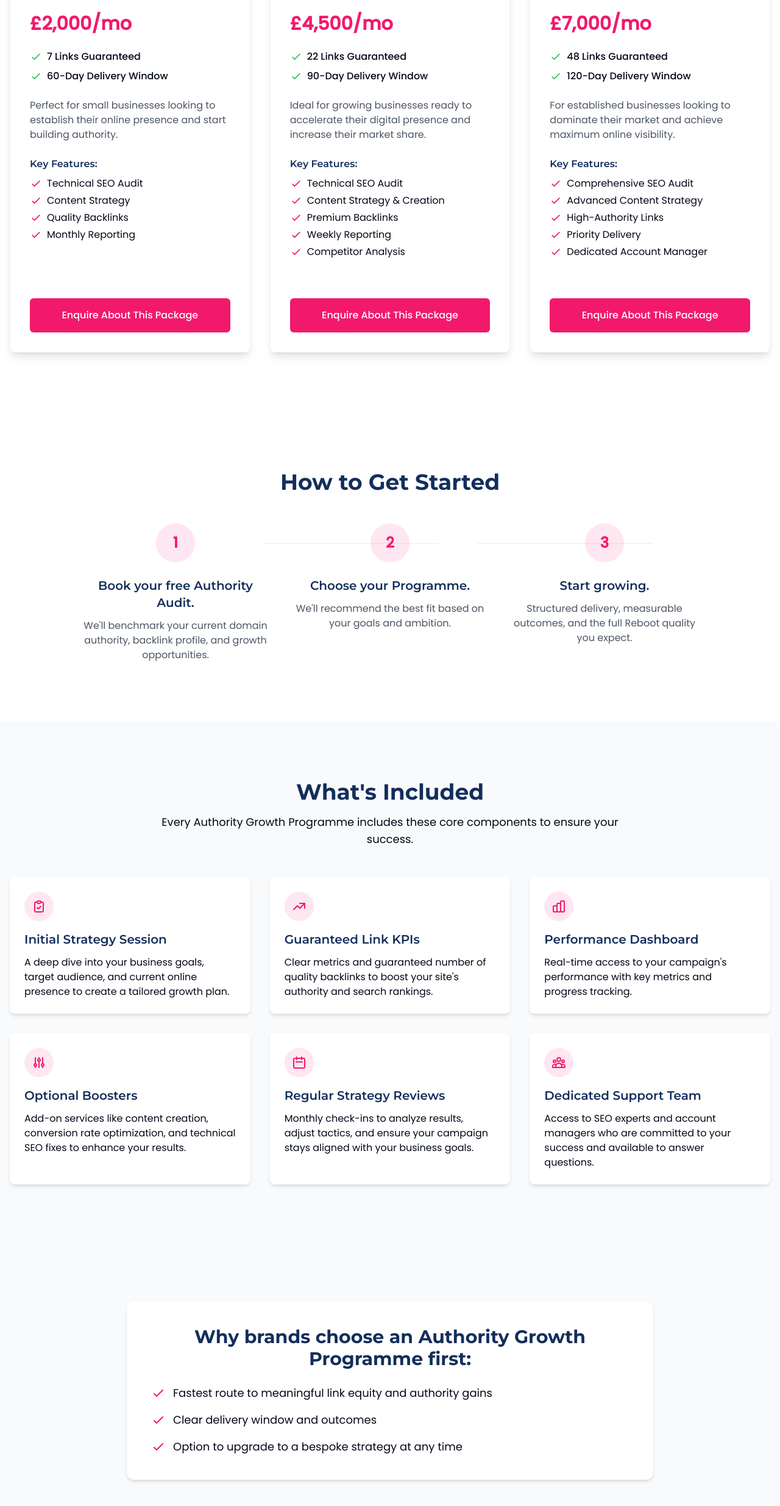
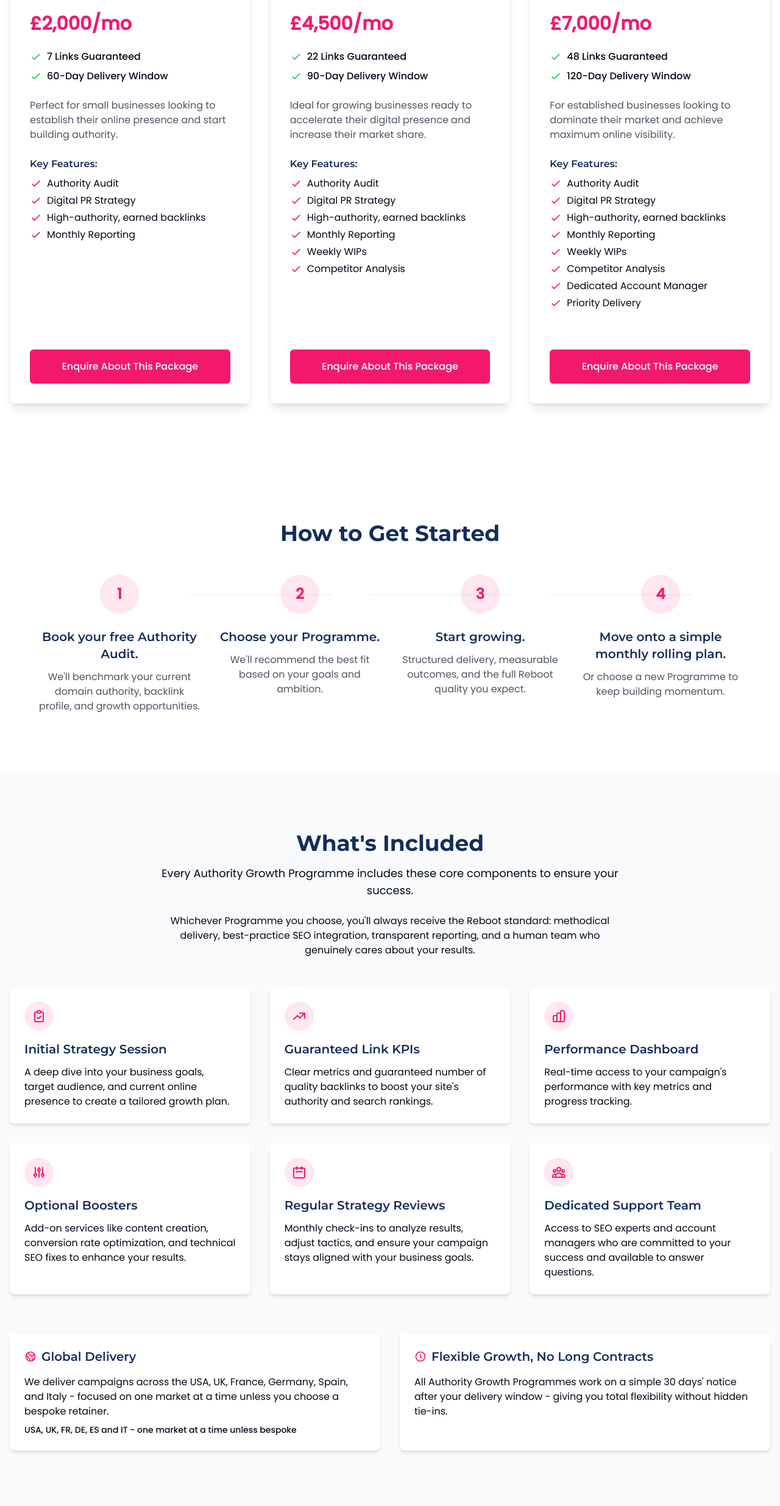
Before and after one commit to ZoCodes/reboot-authority-launchpad, a React (Vite) app: page / in a window 1280 px wide. Shown: the part 1653-4122 px from the top of the page at 61% size. Built offline with nearby package versions, Linux system fonts and the light colour scheme.

Commit message:
Refactor: Update packages and content
Update packages section with digital PR focus, add features, and update "How to Get Started" section. Also, update "What's Included" section with new content and add a new section for "Global Delivery" and "Flexible Growth".

```diff
--- a/src/components/FeaturesSection.tsx
+++ b/src/components/FeaturesSection.tsx
@@ -5,8 +5,11 @@ const FeaturesSection = () => {
       <div className="container-custom">
         <div className="text-center mb-12">
           <h2 className="text-3xl md:text-4xl font-bold mb-4">What's Included</h2>
-          <p className="text-lg max-w-3xl mx-auto">
+          <p className="text-lg max-w-3xl mx-auto mb-6">
             Every Authority Growth Programme includes these core components to ensure your success.
+          </p>
+          <p className="text-md max-w-3xl mx-auto">
+            Whichever Programme you choose, you'll always receive the Reboot standard: methodical delivery, best-practice SEO integration, transparent reporting, and a human team who genuinely cares about your results.
           </p>
         </div>
 
@@ -71,6 +74,29 @@ const FeaturesSection = () => {
             <p>Access to SEO experts and account managers who are committed to your success and available to answer questions.</p>
           </div>
         </div>
+
+        <div className="mt-16 grid md:grid-cols-2 gap-8">
+          <div className="bg-white p-6 rounded-lg shadow-md">
+            <h3 className="text-xl font-semibold mb-4 flex items-center">
+              <svg xmlns="http://www.w3.org/2000/svg" className="h-5 w-5 text-reboot-pink mr-2" fill="none" viewBox="0 0 24 24" stroke="currentColor">
+                <path strokeLinecap="round" strokeLinejoin="round" strokeWidth={2} d="M3.055 11H5a2 2 0 012 2v1a2 2 0 002 2 2 2 0 012 2v2.945M8 3.935V5.5A2.5 2.5 0 0010.5 8h.5a2 2 0 012 2 2 2 0 104 0 2 2 0 012-2h1.064M15 20.488V18a2 2 0 012-2h3.064M21 12a9 9 0 11-18 0 9 9 0 0118 0z" />
+              </svg>
+              Global Delivery
+            </h3>
+            <p>We deliver campaigns across the USA, UK, France, Germany, Spain, and Italy - focused on one market at a time unless you choose a bespoke retainer.</p>
+            <p className="mt-2 text-sm font-medium">USA, UK, FR, DE, ES and IT - one market at a time unless bespoke</p>
+          </div>
+
+          <div className="bg-white p-6 rounded-lg shadow-md">
+            <h3 className="text-xl font-semibold mb-4 flex items-center">
+              <svg xmlns="http://www.w3.org/2000/svg" className="h-5 w-5 text-reboot-pink mr-2" fill="none" viewBox="0 0 24 24" stroke="currentColor">
+                <path strokeLinecap="round" strokeLinejoin="round" strokeWidth={2} d="M12 8v4l3 3m6-3a9 9 0 11-18 0 9 9 0 0118 0z" />
+              </svg>
+              Flexible Growth, No Long Contracts
+            </h3>
+            <p>All Authority Growth Programmes work on a simple 30 days' notice after your delivery window - giving you total flexibility without hidden tie-ins.</p>
+          </div>
+        </div>
       </div>
     </section>
   );
--- a/src/components/GetStartedSection.tsx
+++ b/src/components/GetStartedSection.tsx
@@ -12,6 +12,10 @@ const GetStartedSection = () => {
     {
       title: "Start growing.",
       description: "Structured delivery, measurable outcomes, and the full Reboot quality you expect."
+    },
+    {
+      title: "Move onto a simple monthly rolling plan.",
+      description: "Or choose a new Programme to keep building momentum."
     }
   ];
 
@@ -22,7 +26,7 @@ const GetStartedSection = () => {
           <h2 className="text-3xl md:text-4xl font-bold mb-6">How to Get Started</h2>
         </div>
 
-        <div className="grid md:grid-cols-3 gap-8 max-w-5xl mx-auto">
+        <div className="grid md:grid-cols-4 gap-8 max-w-6xl mx-auto">
           {steps.map((step, index) => (
             <div key={index} className="relative">
               <div className="flex flex-col items-center text-center">
--- a/src/components/PackagesSection.tsx
+++ b/src/components/PackagesSection.tsx
@@ -7,7 +7,7 @@ const PackagesSection = () => {
       links: "7 Links Guaranteed",
       delivery: "60-Day Delivery Window",
       description: "Perfect for small businesses looking to establish their online presence and start building authority.",
-      features: ["Technical SEO Audit", "Content Strategy", "Quality Backlinks", "Monthly Reporting"]
+      features: ["Authority Audit", "Digital PR Strategy", "High-authority, earned backlinks", "Monthly Reporting"]
     },
     {
       name: "Growth",
@@ -15,7 +15,7 @@ const PackagesSection = () => {
       links: "22 Links Guaranteed",
       delivery: "90-Day Delivery Window",
       description: "Ideal for growing businesses ready to accelerate their digital presence and increase their market share.",
-      features: ["Technical SEO Audit", "Content Strategy & Creation", "Premium Backlinks", "Weekly Reporting", "Competitor Analysis"]
+      features: ["Authority Audit", "Digital PR Strategy", "High-authority, earned backlinks", "Monthly Reporting", "Weekly WIPs", "Competitor Analysis"]
     },
     {
       name: "Scale",
@@ -23,7 +23,7 @@ const PackagesSection = () => {
       links: "48 Links Guaranteed",
       delivery: "120-Day Delivery Window",
       description: "For established businesses looking to dominate their market and achieve maximum online visibility.",
-      features: ["Comprehensive SEO Audit", "Advanced Content Strategy", "High-Authority Links", "Priority Delivery", "Dedicated Account Manager"]
+      features: ["Authority Audit", "Digital PR Strategy", "High-authority, earned backlinks", "Monthly Reporting", "Weekly WIPs", "Competitor Analysis", "Dedicated Account Manager", "Priority Delivery"]
     }
   ];
 
```
